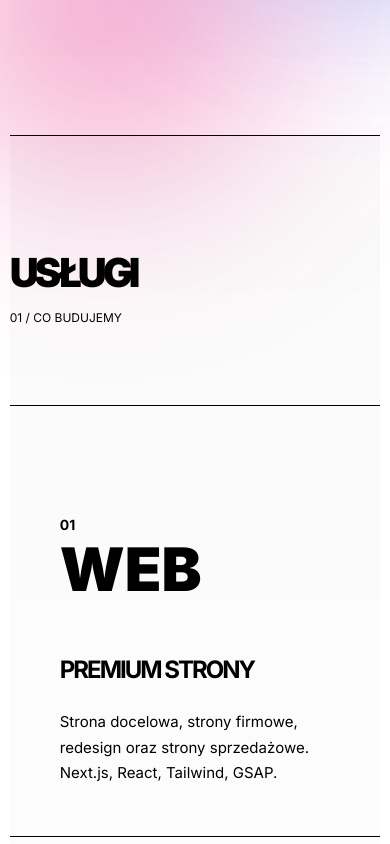
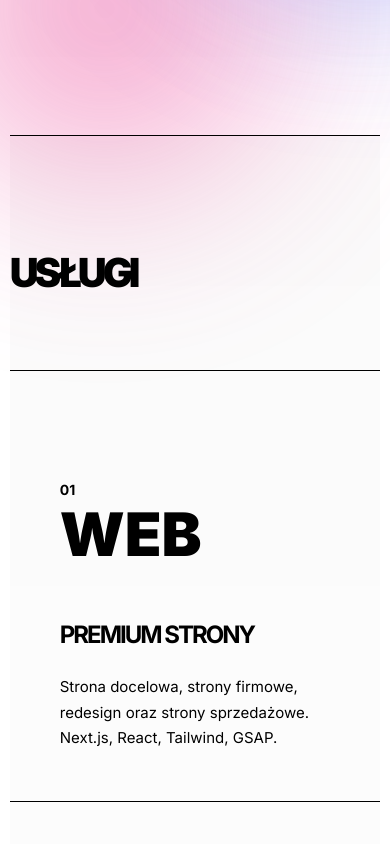
Before and after one commit to mdevelop1/portfolio, a Next.js app: page / in a window 390 px wide. Shown: the part 720-1564 px from the top of the page. Built offline with nearby package versions, Linux system fonts and the light colour scheme.

Commit message:
dodano element benefity,zautualizowano zaleznosci

```diff
--- a/app/globals.css
+++ b/app/globals.css
@@ -40,6 +40,15 @@
   background: #fff;
   color: #000;
   transform: translateY(-5px);
+}
+
+/* TRANSPARENT BACKGROUND FOR SPECIFIC SECTIONS */
+.transparent-background {
+  background: transparent !important;
+}
+
+.transparent-background::before {
+  background: transparent !important;
 }
 
 /* NAV ACTIVE STATE */
@@ -578,6 +587,54 @@ nav {
   text-transform: uppercase;
 }
 
+/* BENEFITS */
+.benefits-grid {
+  display: grid;
+  grid-template-columns: repeat(3, 1fr);
+  gap: 30px;
+}
+
+.benefit-card {
+  border: 1px solid #000;
+  padding: 40px 30px;
+  transition: all 0.3s ease;
+  position: relative;
+  background: transparent;
+}
+
+.benefit-card:hover {
+  background: #000;
+  color: #fff;
+  transform: translateY(-5px);
+  box-shadow: 0 20px 40px rgba(0, 0, 0, 0.15);
+}
+
+.benefit-icon {
+  font-size: 14px;
+  font-weight: 800;
+  letter-spacing: 2px;
+  margin-bottom: 20px;
+  opacity: 0.5;
+}
+
+.benefit-card h3 {
+  font-size: 24px;
+  font-weight: 800;
+  letter-spacing: -1px;
+  margin-bottom: 15px;
+  text-transform: uppercase;
+}
+
+.benefit-card p {
+  font-size: 15px;
+  line-height: 1.6;
+  color: #555;
+}
+
+.benefit-card:hover p {
+  color: #ccc;
+}
+
 /* ABOUT */
 .about-content {
   display: grid;
@@ -1011,6 +1068,14 @@ footer {
     font-size: 12px;
   }
 
+  .benefits-grid {
+    grid-template-columns: 1fr;
+  }
+
+  .benefit-card {
+    padding: 30px 20px;
+  }
+
   .footer-content {
     flex-direction: column;
     align-items: flex-start;
--- a/app/page.tsx
+++ b/app/page.tsx
@@ -8,6 +8,7 @@ import Hero from "@/components/Hero";
 import Services from "@/components/Services";
 import Packages from "@/components/Packages";
 import About from "@/components/About";
+import Benefits from "@/components/Benefits";
 import CaseStudies from "@/components/CaseStudies";
 import Maintenance from "@/components/Maintenance";
 import FAQ from "@/components/FAQ";
@@ -192,6 +193,10 @@ export default function Home() {
         <About />
       </section>
 
+      <section id="benefits" className="transparent-background">
+        <Benefits />
+      </section>
+
       <section id="work">
         <CaseStudies />
       </section>
--- a/components/About.tsx
+++ b/components/About.tsx
@@ -5,7 +5,6 @@ export default function About() {
     <>
       <div className="section-head">
         <h2 className="title">O nas</h2>
-        <span className="small">04 / O Aurexon</span>
       </div>
       <div className="divider"></div>
 
@@ -22,10 +21,6 @@ export default function About() {
           </p>
 
           <div className="about-stats">
-            <div className="stat-item">
-              <div className="stat-number">2026</div>
-              <div className="stat-label">Założono</div>
-            </div>
             <div className="stat-item">
               <div className="stat-number">100%</div>
               <div className="stat-label">Własny kod</div>
--- /dev/null
+++ b/components/Benefits.tsx
@@ -0,0 +1,66 @@
+export default function Benefits() {
+  return (
+    <>
+      <div className="section-head">
+        <h2 className="title">Dlaczego my</h2>
+      </div>
+      <div className="divider"></div>
+
+      <div className="benefits-grid">
+        <div className="benefit-card">
+          <div className="benefit-icon">01</div>
+          <h3>Szybkość</h3>
+          <p>
+            Dostarczam projekty w terminie z zachowaniem najwyższej jakości.
+            Szybki turnaround bez kompromisów.
+          </p>
+        </div>
+
+        <div className="benefit-card">
+          <div className="benefit-icon">02</div>
+          <h3>Indywidualne podejście</h3>
+          <p>
+            Każdy projekt jest tworzony od zera, dopasowany do Twoich potrzeb
+            i celów biznesowych. Bez szablonów.
+          </p>
+        </div>
+
+        <div className="benefit-card">
+          <div className="benefit-icon">03</div>
+          <h3>Premium jakość</h3>
+          <p>
+            Nowoczesne technologie, czysty kod i dbałość o każdy detal.
+            Rozwiązania, które będą działały latami.
+          </p>
+        </div>
+
+        <div className="benefit-card">
+          <div className="benefit-icon">04</div>
+          <h3>Bezpieczeństwo</h3>
+          <p>
+            Bezpieczne wdrożenia, SSL, optymalizacja i monitoring.
+            Twoja strona jest w dobrych rękach.
+          </p>
+        </div>
+
+        <div className="benefit-card">
+          <div className="benefit-icon">05</div>
+          <h3>Skalowalność</h3>
+          <p>
+            Rozwiązania, które rosną razem z Twoim biznesem.
+            Gotowe na przyszłość bez przepisywania kodu.
+          </p>
+        </div>
+
+        <div className="benefit-card">
+          <div className="benefit-icon">06</div>
+          <h3>Wsparcie</h3>
+          <p>
+            Nie zostawiam Cię po wdrożeniu. Ongoing support,
+            aktualizacje i pomoc techniczna gdy jej potrzebujesz.
+          </p>
+        </div>
+      </div>
+    </>
+  );
+}
--- a/components/CaseStudies.tsx
+++ b/components/CaseStudies.tsx
@@ -335,7 +335,6 @@ export default function CaseStudies() {
     <>
       <div className="section-head">
         <h2 className="title">Wybrane realizacje</h2>
-        <span className="small">03 / Projekty</span>
       </div>
       <div className="divider"></div>
 
@@ -343,7 +342,6 @@ export default function CaseStudies() {
         <div className="case-studies-content">
           <div>
             <span className="case-studies-tag">01</span>
-            <span className="case-studies-tag">2024</span>
             <span className="case-studies-tag">Zakończono</span>
           </div>
           <h1 className="case-studies-title">Spool3d.site</h1>
@@ -396,7 +394,6 @@ export default function CaseStudies() {
         <div className="case-studies-content">
           <div>
             <span className="case-studies-tag">02</span>
-            <span className="case-studies-tag">2024</span>
             <span className="case-studies-tag">Zakończono</span>
           </div>
           <h1 className="case-studies-title">Restauracja Aurelia</h1>
--- a/components/FAQ.tsx
+++ b/components/FAQ.tsx
@@ -52,7 +52,6 @@ export default function FAQ() {
     <>
       <div className="section-head">
         <h2 className="title">FAQ</h2>
-        <span className="small">05 / Pytania</span>
       </div>
       <div className="divider"></div>
 
--- a/components/Hero.tsx
+++ b/components/Hero.tsx
@@ -3,7 +3,6 @@ export default function Hero() {
     <>
       <div className="hero-top">
         <span>Premium studio oprogramowania</span>
-        <span>2026 / Aurexon</span>
       </div>
 
         <h1 className="hero-title">
--- a/components/Packages.tsx
+++ b/components/Packages.tsx
@@ -5,7 +5,6 @@ export default function Packages() {
     <>
       <div className="section-head">
         <h2 className="title">Pakiety</h2>
-        <span className="small">02 / Inwestycja</span>
       </div>
       <div className="divider"></div>
 
--- a/components/Services.tsx
+++ b/components/Services.tsx
@@ -3,7 +3,6 @@ export default function Services() {
     <>
       <div className="section-head">
         <h2 className="title">Usługi</h2>
-        <span className="small">01 / Co budujemy</span>
       </div>
       <div className="divider"></div>
 
```
